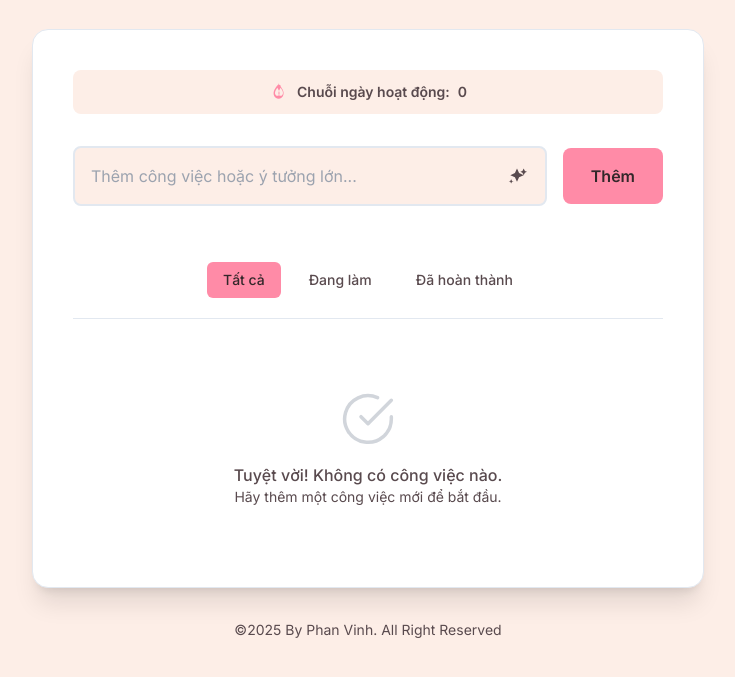
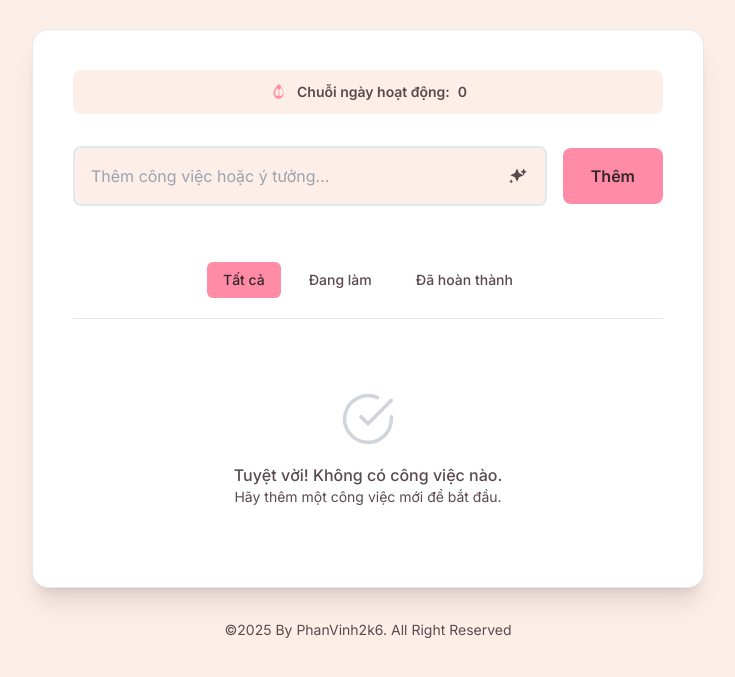
Before and after one commit to PhanVinh2k6/To-do-App, a website built with Vite: page index.html in a window 1280 px wide. Shown: the part 75-752 px from the top of the page, without its empty margins (272-1007 px from the left). Built offline with nearby package versions, Linux system fonts and the light colour scheme.

Commit message:
Update index.html

```diff
--- a/index.html
+++ b/index.html
@@ -113,7 +113,7 @@
             <!-- Responsive form: stacks on small screens -->
             <form id="todo-form" class="flex flex-col sm:flex-row items-center gap-4 mb-4">
                 <div class="relative flex-grow w-full">
-                     <input type="text" id="todo-input" placeholder="Thêm công việc hoặc ý tưởng lớn..." class="w-full p-4 pr-12 text-base border-2 border-[var(--color-stroke)] rounded-lg focus:outline-none focus:ring-2 focus:border-transparent transition duration-200" style="background-color: var(--color-bg); color: var(--color-text-primary); --tw-ring-color: var(--color-accent);">
+                     <input type="text" id="todo-input" placeholder="Thêm công việc hoặc ý tưởng..." class="w-full p-4 pr-12 text-base border-2 border-[var(--color-stroke)] rounded-lg focus:outline-none focus:ring-2 focus:border-transparent transition duration-200" style="background-color: var(--color-bg); color: var(--color-text-primary); --tw-ring-color: var(--color-accent);">
                      <button type="button" id="gemini-btn" class="absolute right-3 top-1/2 -translate-y-1/2 p-2 rounded-full hover:bg-black/10 transition-colors" style="color: var(--color-text-secondary);" title="Chia nhỏ công việc bằng AI">
                         <svg id="gemini-icon" class="w-5 h-5" xmlns="http://www.w3.org/2000/svg" viewBox="0 0 24 24" fill="currentColor"><path d="M12 3L9.5 8.5L4 11L9.5 13.5L12 19L14.5 13.5L20 11L14.5 8.5L12 3zM20 3L18.5 6L16 7L18.5 8L20 11L21.5 8L24 7L21.5 6L20 3zM5 16L4 18L2 18.5L4 19L5 21L6 19L8 18.5L6 18L5 16z"/></svg>
                         <svg id="gemini-spinner" class="spinner w-5 h-5 hidden" xmlns="http://www.w3.org/2000/svg" fill="none" viewBox="0 0 24 24"><circle class="opacity-25" cx="12" cy="12" r="10" stroke="currentColor" stroke-width="4"></circle><path class="opacity-75" fill="currentColor" d="M4 12a8 8 0 018-8V0C5.373 0 0 5.373 0 12h4zm2 5.291A7.962 7.962 0 014 12H0c0 3.042 1.135 5.824 3 7.938l3-2.647z"></path></svg>
@@ -141,7 +141,7 @@
                 <p class="text-sm" style="color: var(--color-text-secondary)">Hãy thêm một công việc mới để bắt đầu.</p>
             </div>
         </main>
-        <footer class="text-center text-sm py-8" style="color: var(--color-text-secondary)">©2025 By Phan Vinh. All Right Reserved</footer>
+        <footer class="text-center text-sm py-8" style="color: var(--color-text-secondary)">©2025 By PhanVinh2k6. All Right Reserved</footer>
     </div>
 
     <!-- Stats Modal -->
```
